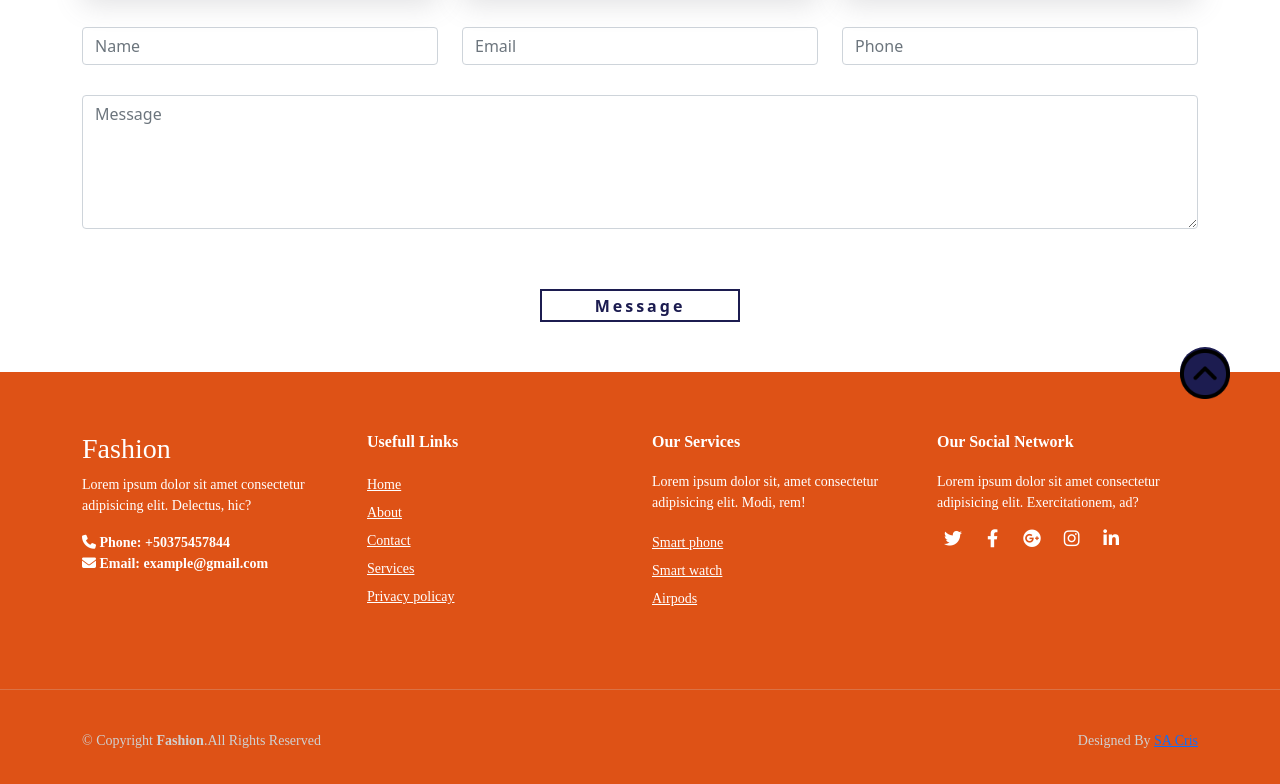
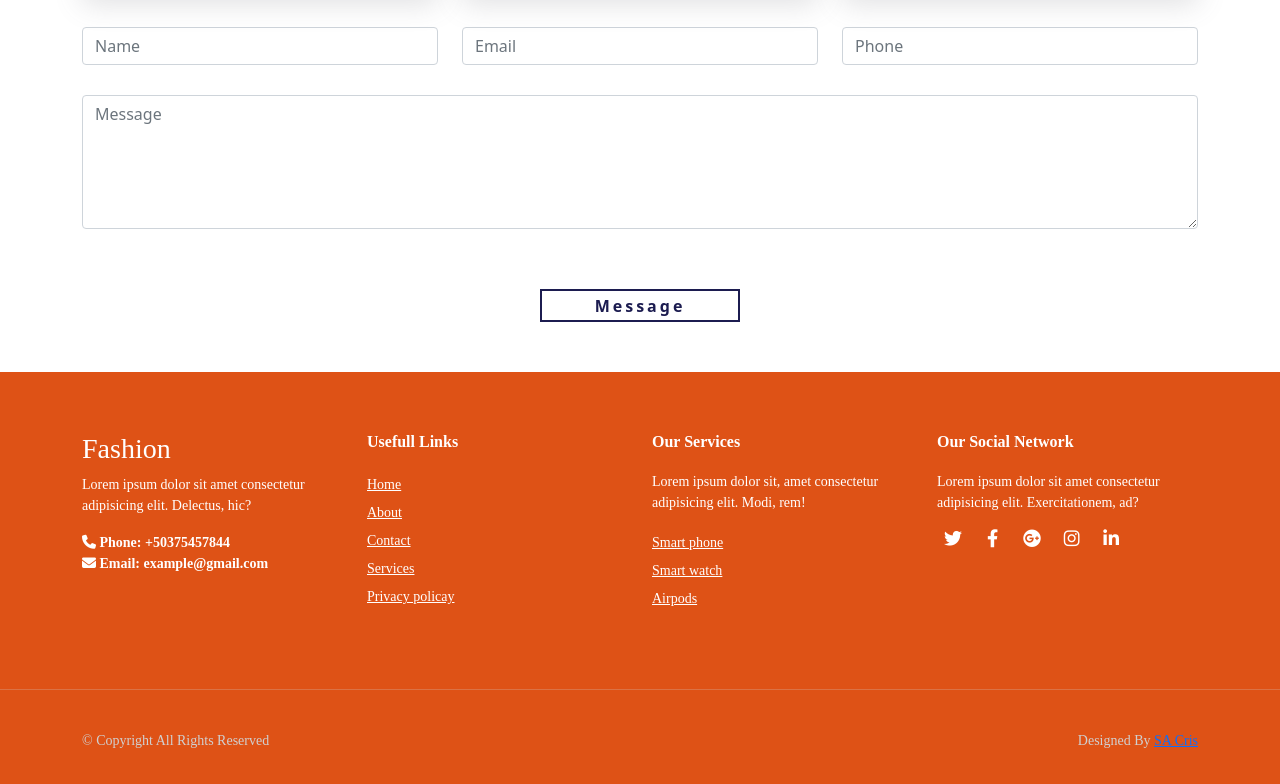
Before and after one commit to AlfredDevep/LanindPage-Siman, a plain HTML site: page contact.html in a window 1280 px wide. Shown: the part 363-1147 px from the top of the page. Drawn offline with nearby package versions, Linux system fonts and the light colour scheme.

Commit message:
Making changes on the footer file

```diff
--- a/contact.html
+++ b/contact.html
@@ -81,8 +81,6 @@
 <footer id="footer" style="margin-top: 50px;"></footer>
 <!-- footer -->
 
-<a href="#" class="arrow"><i><img src="./image/up-arrow.png" alt="" width="50px"></i></a>
-
     <script src="https://cdn.jsdelivr.net/npm/bootstrap@5.0.2/dist/js/bootstrap.bundle.min.js" integrity="sha384-MrcW6ZMFYlzcLA8Nl+NtUVF0sA7MsXsP1UyJoMp4YLEuNSfAP+JcXn/tWtIaxVXM" crossorigin="anonymous"></script>
 
     <!--Navbar JS file-->
--- a/js/footer.js
+++ b/js/footer.js
@@ -47,7 +47,7 @@ const createFooter = () => {
     <hr>
     <div class="container py-4">
         <div class="copyright">
-            &copy; Copyright <strong>Fashion</strong>.All Rights Reserved
+            &copy; Copyright All Rights Reserved
         </div>
         <div class="credits">
             Designed By <a href="#">SA Cris</a>
```
Also changed, not shown: about.html (+0 -1 lines), clothe.html (+0 -1 lines), login.html (+1 -1 lines), signup.html (+0 -1 lines).
